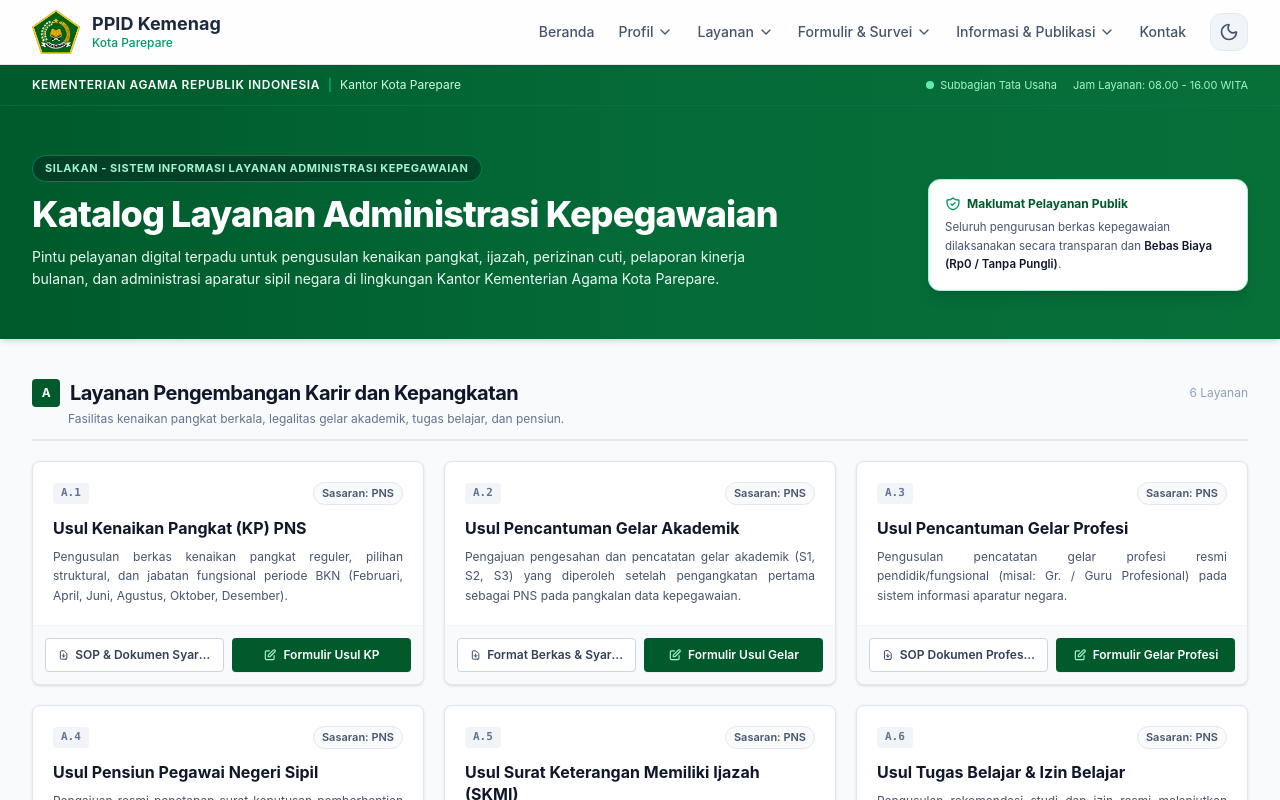
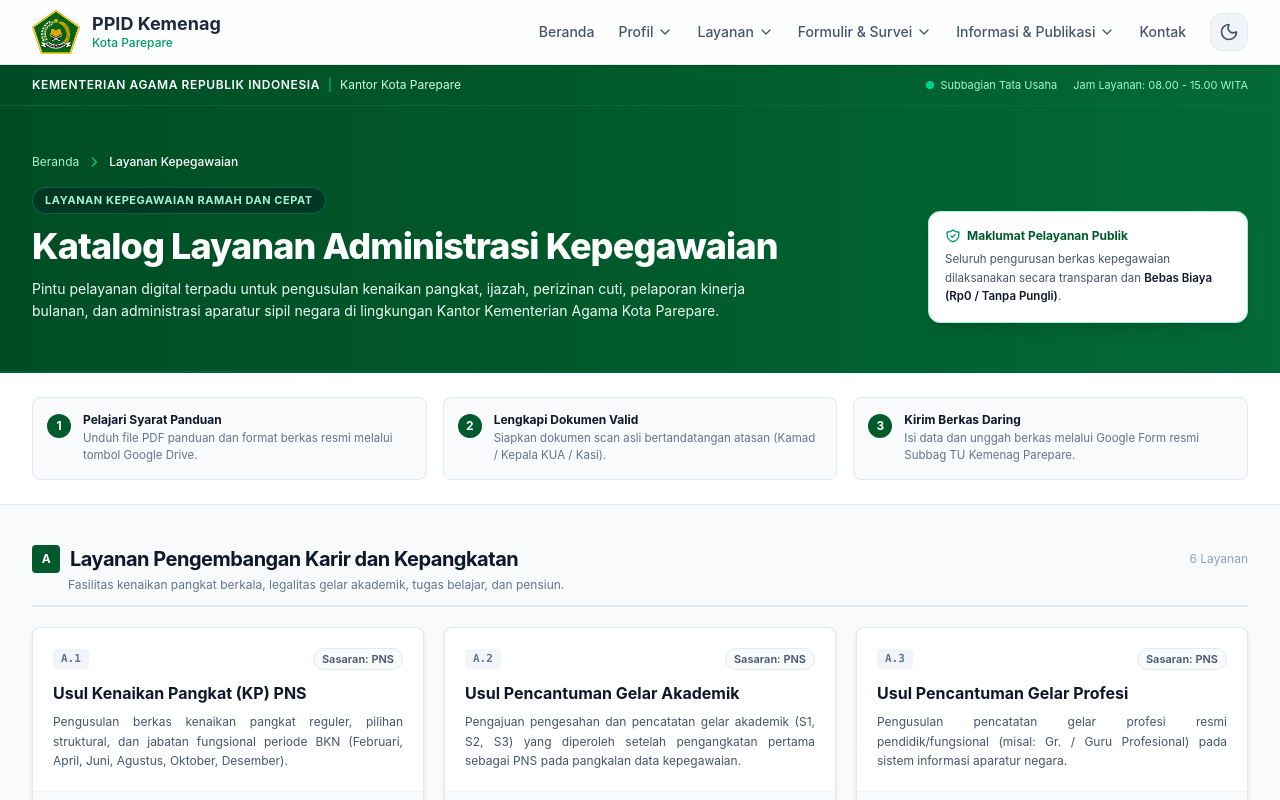
Before and after one commit to aqmalnurfauzi/ppidparepare, a Next.js app: page /layanan-kepegawaian in a window 1280 px wide. Shown: the top 800 px of the page. Built offline with nearby package versions, Linux system fonts and the light colour scheme.

Commit message:
lanjutan layanan kepegawaian

```diff
--- a/app/layanan-kepegawaian/page.tsx
+++ b/app/layanan-kepegawaian/page.tsx
@@ -150,6 +150,14 @@
         deskripsi: 'Formulir resmi permohonan izin cuti (Tahunan, Sakit, Alasan Penting, Melahirkan, dan Besar) sesuai Peraturan BKN No. 24/2017 & No. 7/2021.',
         labelPanduan: 'Unduh Format Blanko Cuti (Google Drive)',
         urlPanduan: 'https://drive.google.com/drive/folders/1UAdx1xtEzcZTqmQjGynzlVS9VwOmM6If'
+      },
+      {
+        kodeLayanan: 'C.5',
+        nama: 'Format Surat Keterangan Lupa Absen (PNS & PPPK)',
+        sasaran: 'PNS & PPPK',
+        deskripsi: 'Template resmi surat pertanggungjawaban bukti kehadiran bagi pegawai atau guru madrasah yang mengalami lupa absen atau kendala teknis pada aplikasi presensi elektronik (Pusaka/Presensi Online) untuk disahkan atasan langsung.',
+        labelPanduan: 'Unduh Format Surat Lupa Absen (Google Drive)',
+        urlPanduan: 'https://docs.google.com/document/d/1DEoWj5mDrTXZhgjAkwdPH5Tg03TyLhij/edit?usp=sharing&ouid=112206925890698995511&rtpof=true&sd=true'
       }
     ]
   }
@@ -161,8 +169,9 @@
       <Navbar />
 
       <div className="flex-1">
-        <header className="bg-gradient-to-r from-[#005a2b] via-[#046a38] to-[#077039] text-white shadow-md">
-          <div className="max-w-7xl mx-auto px-4 sm:px-6 lg:px-8 py-3 border-b border-emerald-700/60 flex flex-wrap items-center justify-between text-xs text-emerald-100 gap-2">
+       <header className="bg-gradient-to-r from-[#004d25] via-[#005a2b] to-[#046a38] text-white shadow-md border-b-2 border-emerald-800">
+          {/* Baris Identitas Satker */}
+          <div className="max-w-7xl mx-auto px-4 sm:px-6 lg:px-8 py-3 border-b border-emerald-700/50 flex flex-wrap items-center justify-between text-xs text-emerald-100 gap-2">
             <div className="flex items-center gap-2">
               <span className="font-semibold text-white tracking-wider uppercase">
                 Kementerian Agama Republik Indonesia
@@ -172,17 +181,29 @@
             </div>
             <div className="flex items-center gap-4 text-[11px] text-emerald-200">
               <span className="flex items-center gap-1.5">
-                <span className="inline-block w-2 h-2 rounded-full bg-emerald-300"></span>
+                <span className="inline-block w-2 h-2 rounded-full bg-emerald-400"></span>
                 Subbagian Tata Usaha
               </span>
-              <span>Jam Layanan: 08.00 - 16.00 WITA</span>
+              <span>Jam Layanan: 08.00 - 15.00 WITA</span>
             </div>
           </div>
+
+          {/* Banner Judul Resmi */}
           <div className="max-w-7xl mx-auto px-4 sm:px-6 lg:px-8 py-10 md:py-12">
-            <div className="flex flex-col md:flex-row md:items-end justify-between gap-6">
+            <nav className="flex items-center gap-2 text-xs text-emerald-200 mb-4" aria-label="Breadcrumb">
+              <Link href="/" className="hover:text-white transition-colors">
+                Beranda
+              </Link>
+              <svg className="w-3.5 h-3.5 text-emerald-400" fill="none" stroke="currentColor" viewBox="0 0 24 24">
+                <path strokeLinecap="round" strokeLinejoin="round" strokeWidth="2" d="M9 5l7 7-7 7" />
+              </svg>
+              <span className="text-white font-medium">Layanan Kepegawaian</span>
+            </nav>
+
+            <div className="flex flex-col md:flex-row md:items-end justify-between gap-4">
               <div>
-                <span className="inline-block px-3 py-1 text-[11px] font-bold tracking-wider uppercase rounded-full bg-emerald-950/60 border border-emerald-400/40 text-emerald-200 mb-3 backdrop-blur-xs">
-                  SILAKAN - Sistem Informasi Layanan Administrasi Kepegawaian
+                <span className="inline-block px-3 py-1 text-[11px] font-bold tracking-wider uppercase rounded-full bg-emerald-950/70 border border-emerald-400/30 text-emerald-200 mb-3">
+                  Layanan Kepegawaian Ramah dan Cepat
                 </span>
                 <h1 className="text-2xl sm:text-3xl md:text-4xl font-extrabold text-white tracking-tight">
                   Katalog Layanan Administrasi Kepegawaian
@@ -192,6 +213,7 @@
                 </p>
               </div>
 
+              {/* Box Info Bebas Biaya */}
               <div className="shrink-0 bg-white text-slate-800 border border-emerald-200 rounded-xl p-4 text-xs max-w-xs shadow-lg">
                 <div className="font-bold text-[#005a2b] flex items-center gap-1.5 mb-1.5 text-[12px]">
                   <svg className="w-4 h-4 text-emerald-600" fill="none" stroke="currentColor" viewBox="0 0 24 24">
@@ -206,6 +228,48 @@
             </div>
           </div>
         </header>
+
+        <section className="bg-white border-b border-slate-200 py-6">
+          <div className="max-w-7xl mx-auto px-4 sm:px-6 lg:px-8">
+            <div className="grid grid-cols-1 md:grid-cols-3 gap-4 text-slate-700">
+              <div className="flex items-start gap-3 p-3.5 rounded-lg bg-slate-50 border border-slate-200">
+                <span className="w-6 h-6 rounded-full bg-[#005a2b] text-white flex items-center justify-center text-xs font-bold shrink-0 mt-0.5">
+                  1
+                </span>
+                <div>
+                  <h4 className="text-xs font-bold text-slate-900">Pelajari Syarat Panduan</h4>
+                  <p className="text-[11.5px] text-slate-500 mt-0.5">
+                    Unduh file PDF panduan dan format berkas resmi melalui tombol Google Drive.
+                  </p>
+                </div>
+              </div>
+
+              <div className="flex items-start gap-3 p-3.5 rounded-lg bg-slate-50 border border-slate-200">
+                <span className="w-6 h-6 rounded-full bg-[#005a2b] text-white flex items-center justify-center text-xs font-bold shrink-0 mt-0.5">
+                  2
+                </span>
+                <div>
+                  <h4 className="text-xs font-bold text-slate-900">Lengkapi Dokumen Valid</h4>
+                  <p className="text-[11.5px] text-slate-500 mt-0.5">
+                    Siapkan dokumen scan asli bertandatangan atasan (Kamad / Kepala KUA / Kasi).
+                  </p>
+                </div>
+              </div>
+
+              <div className="flex items-start gap-3 p-3.5 rounded-lg bg-slate-50 border border-slate-200">
+                <span className="w-6 h-6 rounded-full bg-[#005a2b] text-white flex items-center justify-center text-xs font-bold shrink-0 mt-0.5">
+                  3
+                </span>
+                <div>
+                  <h4 className="text-xs font-bold text-slate-900">Kirim Berkas Daring</h4>
+                  <p className="text-[11.5px] text-slate-500 mt-0.5">
+                    Isi data dan unggah berkas melalui Google Form resmi Subbag TU Kemenag Parepare.
+                  </p>
+                </div>
+              </div>
+            </div>
+          </div>
+        </section>
 
         <main className="max-w-7xl mx-auto px-4 sm:px-6 lg:px-8 py-10 space-y-12">
           {DATA_LAYANAN_KEMENAG.map((kelompok) => (
--- a/components/Navbar.tsx
+++ b/components/Navbar.tsx
@@ -52,7 +52,7 @@
               <div className="absolute top-full left-0 mt-0 w-52 bg-white dark:bg-slate-900 border border-slate-200 dark:border-slate-800 shadow-xl rounded-xl opacity-0 invisible group-hover:opacity-100 group-hover:visible transition-all duration-200 flex flex-col py-2 z-50">
                 <Link href="/standar-layanan" className="px-4 py-2 text-sm text-slate-600 dark:text-slate-400 hover:bg-slate-50 dark:hover:bg-slate-800 hover:text-emerald-600 dark:hover:text-emerald-400">Standar Layanan</Link>
                 <Link href="/faq" className="px-4 py-2 text-sm text-slate-600 dark:text-slate-400 hover:bg-slate-50 dark:hover:bg-slate-800 hover:text-emerald-600 dark:hover:text-emerald-400">FAQ (Tanya Jawab)</Link>
-                <Link href="/layanan-kepegawaian" className="px-4 py-2 text-sm text-slate-600 dark:text-slate-400 hover:bg-slate-50 dark:hover:bg-slate-800 hover:text-emerald-600 dark:hover:text-emerald-400">Layanan Kepegawaian (SILAKAN)</Link>
+                <Link href="/layanan-kepegawaian" className="px-4 py-2 text-sm text-slate-600 dark:text-slate-400 hover:bg-slate-50 dark:hover:bg-slate-800 hover:text-emerald-600 dark:hover:text-emerald-400">Layanan Kepegawaian</Link>
               </div>
             </div>
 
@@ -177,6 +177,7 @@
                       className="flex flex-col pl-4 border-l-2 border-slate-100 dark:border-slate-800 ml-2 mt-1 space-y-2 overflow-hidden"
                     >
                       <Link href="/standar-layanan" onClick={() => setIsMobileMenuOpen(false)} className="text-sm text-slate-600 dark:text-slate-400 py-1.5">Standar Layanan</Link>
+                      <Link href= "/layanan-kepegawaian" onClick={() => setIsMobileMenuOpen(false)} className='text-sm text-slate-600 dark:text-slate-400 py-1.5'>Layanan Kepegawaian</Link>
                       <Link href="/faq" onClick={() => setIsMobileMenuOpen(false)} className="text-sm text-slate-600 dark:text-slate-400 py-1.5">FAQ (Tanya Jawab)</Link>
                     </motion.div>
                   )}
```
